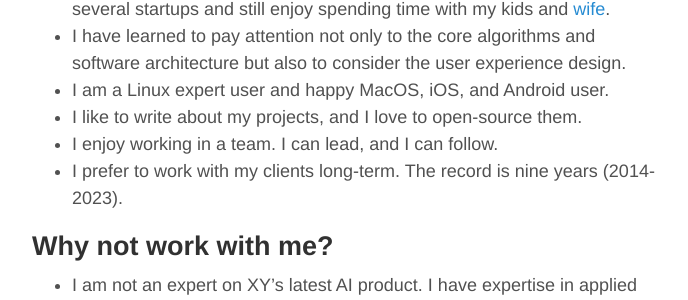
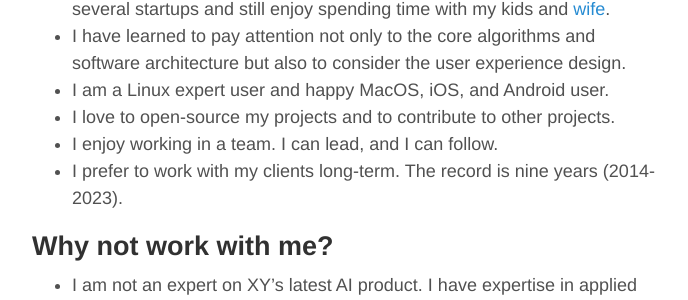
Before and after one commit to oplatek/oplatek.github.io, a Jekyll site: the page built from index.md, in a window 1280 px wide and 900 px high, scrolled down 2198 px. Shown: the part 196-496 px from the top of the window, without its empty margins (293-981 px from the left). Built offline with Jekyll 4.4.1, drawn with Linux system fonts in a browser that asks for light colours.

Commit message:
rephrease open-source and writing about my projects

```diff
--- a/index.md
+++ b/index.md
@@ -54,7 +54,7 @@ I am based near [Sedlčany](https://cs.wikipedia.org/wiki/Sedl%C4%8Dany), and co
   I have enjoyed culture in several startups and still enjoy spending time with my kids and [wife](https://www.linkedin.com/in/ad%C3%A9la-pl%C3%A1tkov%C3%A1-87390283/).
 - I have learned to pay attention not only to the core algorithms and software architecture but also to consider the user experience design.
 - I am a Linux expert user and happy MacOS, iOS, and Android user.
-- I like to write about my projects, and I love to open-source them.
+- I love to open-source my projects and to contribute to other projects.
 - I enjoy working in a team. I can lead, and I can follow.
 - I prefer to work with my clients long-term. The record is nine years (2014-2023).
 
```
